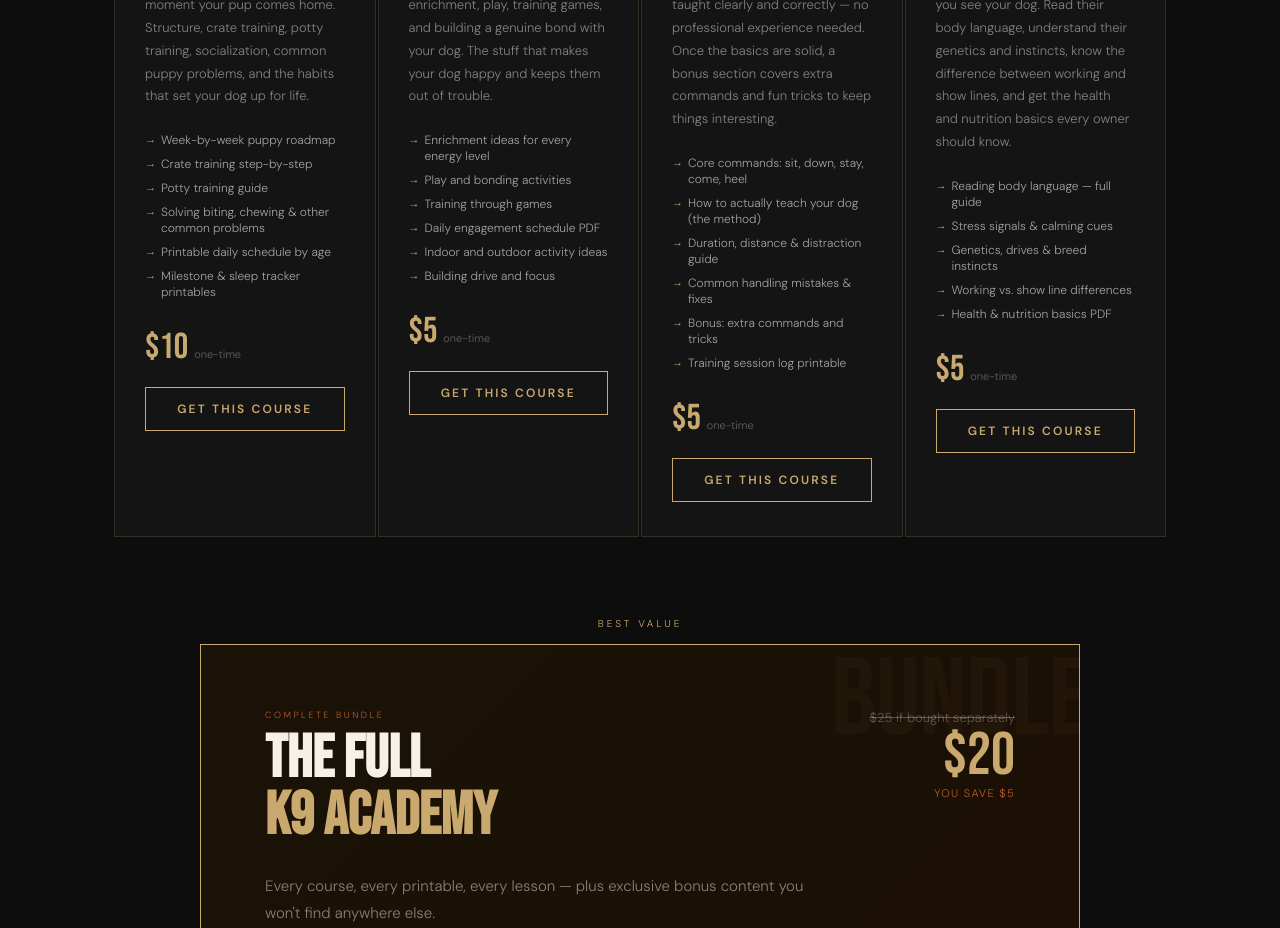
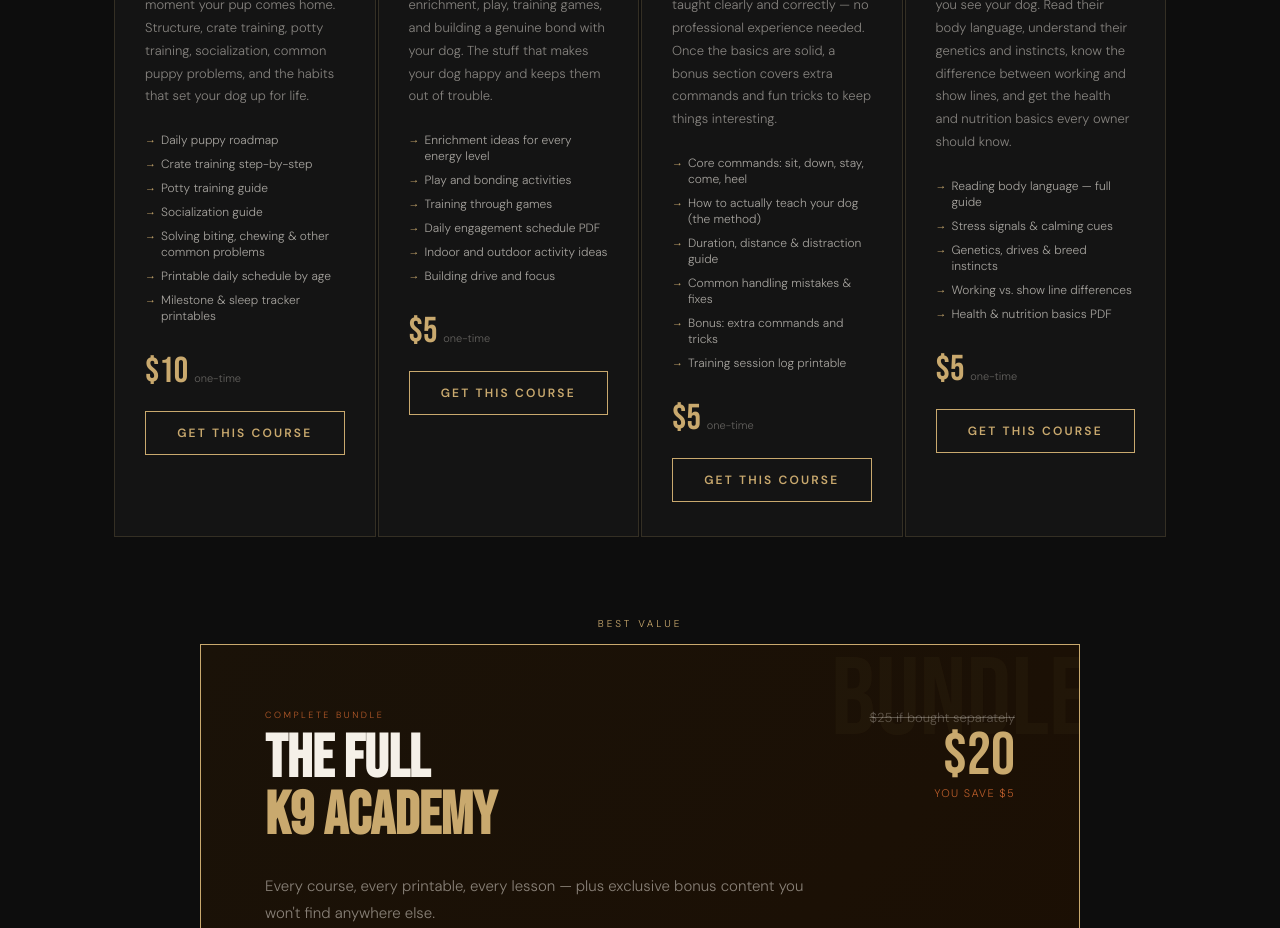
Before and after one commit to SnipeX22/K9Academy, a React (Create React App) app: page / in a window 1280 px wide. Shown: the part 1560-2488 px from the top of the page. Built offline with nearby package versions, Linux system fonts and the light colour scheme; no server answers.

Commit message:
Update courses.js

```diff
--- a/src/data/courses.js
+++ b/src/data/courses.js
@@ -9,9 +9,10 @@
     description:
       "Everything you need from the moment your pup comes home. Structure, crate training, potty training, socialization, common puppy problems, and the habits that set your dog up for life.",
     includes: [
-      "Week-by-week puppy roadmap",
+      "Daily puppy roadmap",
       "Crate training step-by-step",
       "Potty training guide",
+      "Socialization guide",
       "Solving biting, chewing & other common problems",
       "Printable daily schedule by age",
       "Milestone & sleep tracker printables",
@@ -380,14 +381,16 @@
       {
         title: "Why Enrichment Matters",
         duration: "6 min",
-        content: `A tired dog is a good dog. But there's a difference between physically tired and mentally tired — and most owners only provide one.
+        content: `A tired dog is a good dog. But there's a difference between physically tired and mentally tired, and many owners only provide one.
 
-A dog that gets a 30-minute walk but nothing else to do will find their own entertainment. That entertainment is usually chewing your furniture, barking at everything, or developing anxious habits.
+A dog can walk two miles, come home physically tired, take a short nap, and then immediately start chewing furniture, barking at the window, digging in the yard, or pestering you for attention. Why? Because their body is tired. Their brain isn't.
 
-**Mental enrichment exhausts dogs faster than physical exercise.** A 15-minute nose work session or training game can leave a dog more settled than an hour-long walk. This is especially true for working breeds, herding dogs, terriers, and any dog with high drive.
+**Mental enrichment exhausts dogs faster than physical exercise,** and is often the cause of many behavioral problems. A 15-minute nose work session or training game can leave a dog more settled than an hour-long walk, because thinking, problem solving, learning, and using their nose is tiring. This is especially true for working breeds, herding dogs, terriers, and any dog with high drive.
+
+Proper enrichment can help reduce destructive chewing, excessive barking, digging, hyperactivity, restlessness, attention-seeking behaviors, frustration, mild anxiety, and difficulty settling in the home. Many owners attempt to solve these problems by adding more exercise, but sometimes the solution is actually more thinking.
 
 **What enrichment actually is:**
-It's anything that engages your dog's brain, nose, body, or social nature in a way that feels satisfying. It doesn't need to be expensive or complicated.
+Enrichment is anything that allows your dog to engage in natural behaviors in a healthy and productive way. It doesn't need to be expensive or complicated. The goal is not entertainment, it's fulfillment.
 
 **The five categories:**
 1. Feeding enrichment (making them work for their food)
@@ -396,7 +399,7 @@
 4. Cognitive enrichment (puzzles, training, problem-solving)
 5. Physical enrichment (play, exercise, movement)
 
-A well-rounded dog gets some of each, most days. You don't need to do all of them every day — but if weeks go by without variety, you'll see it in their behavior.`,
+A well-rounded dog receives opportunities in all five categories. You don't need every category every day, but over the course of a week, all of them should be represented.`,
         checklist: [
           "Identified which enrichment categories your dog gets regularly",
           "Noted which categories are missing",
```
